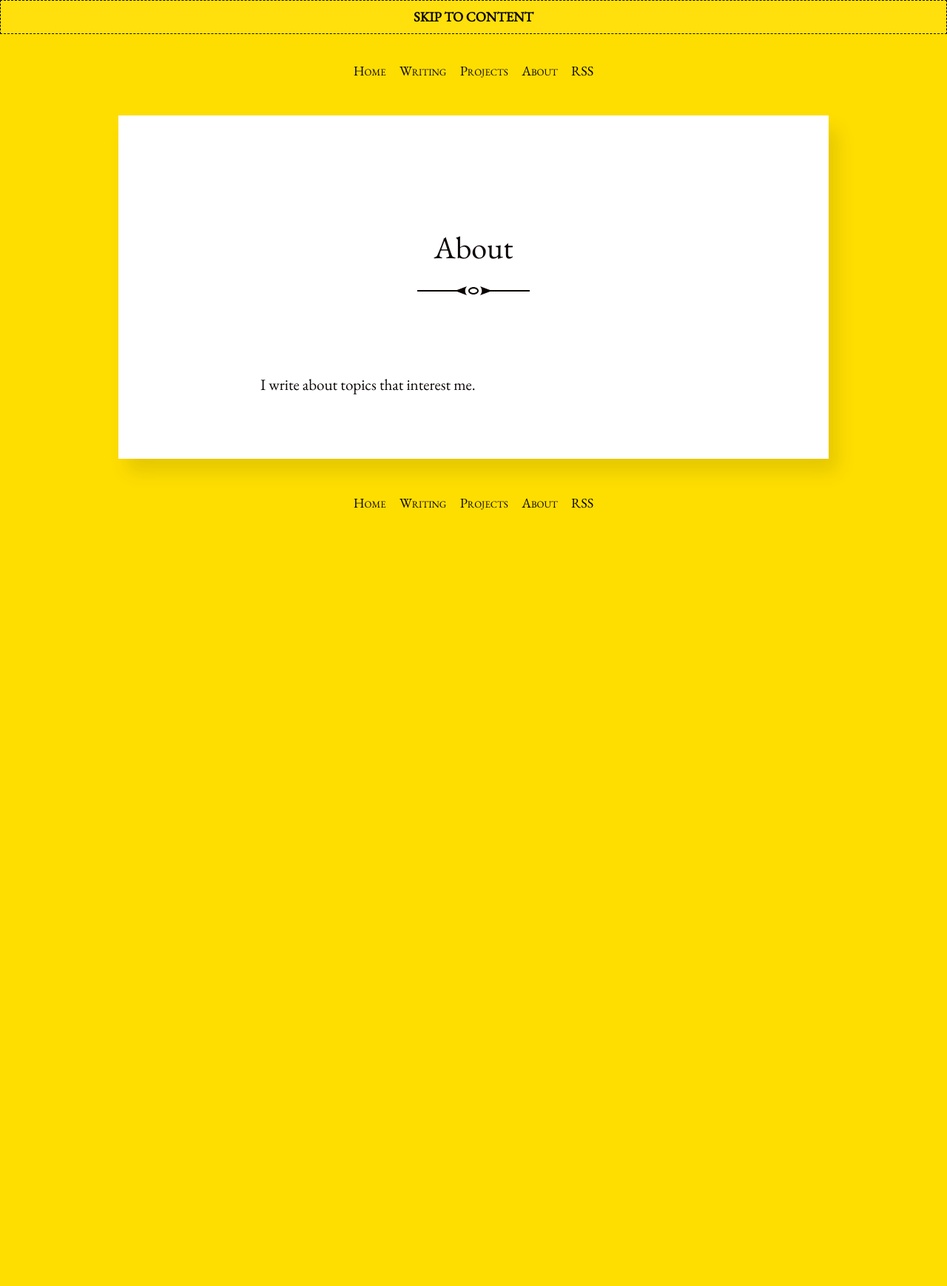
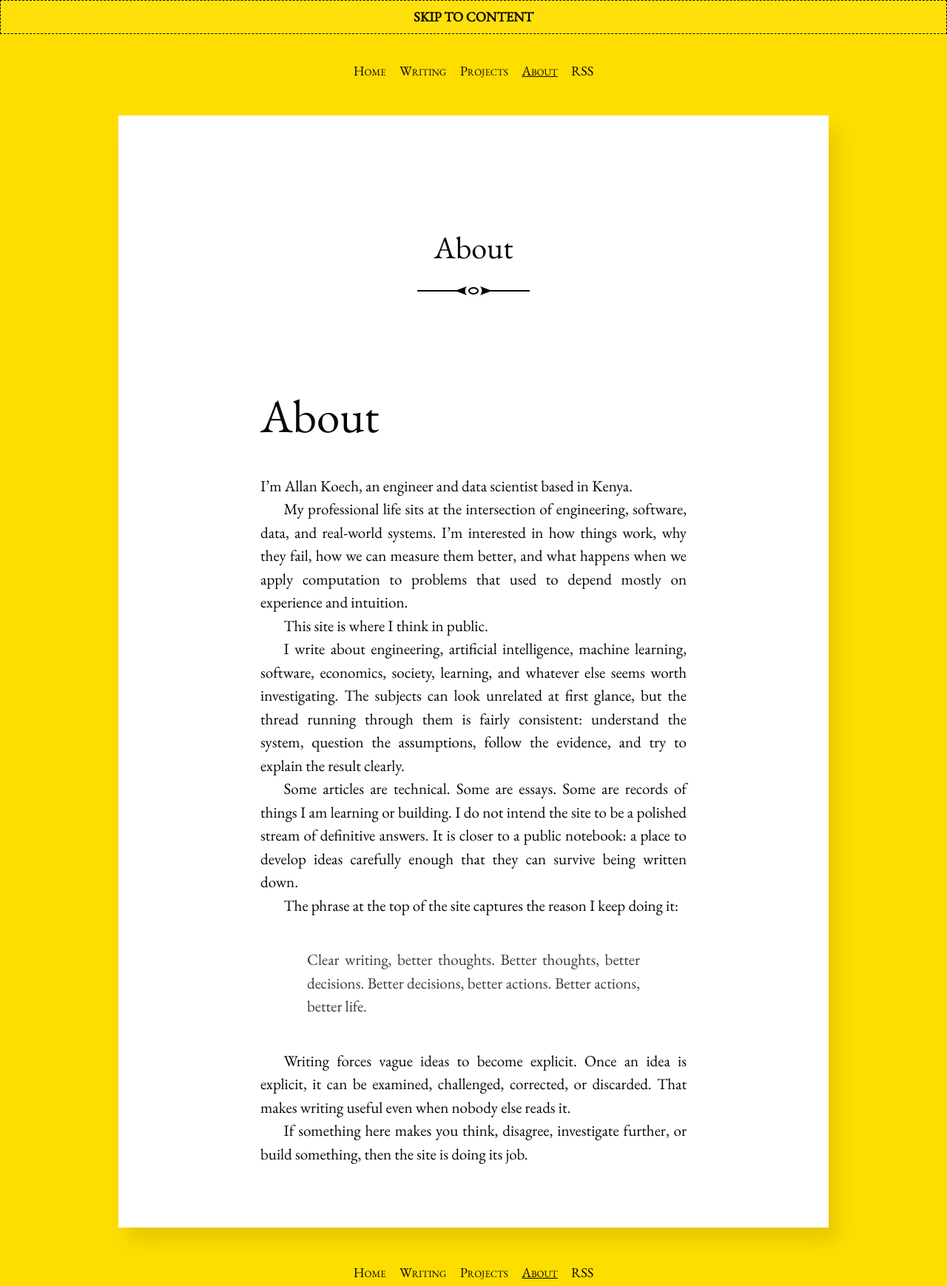
Before and after one commit to atonui/jekyll-blog, a Jekyll site: the page built from about.md, in a window 1280 px wide. Shown: the whole page at 74% size. Built offline with Jekyll 4.4.1, drawn with Linux system fonts in a browser that asks for light colours; before the commit the page ends 900 px from its top, so only the background shows below that.

Commit message:
Expand the About page

```diff
--- a/about.md
+++ b/about.md
@@ -1,6 +1,26 @@
 ---
-layout: post
+layout: page
 title: About
+permalink: /about/
+description: About Allan Koech and the ideas behind KibetKoech.com.
 ---
 
-I write about topics that interest me.
+# About
+
+I’m Allan Koech, an engineer and data scientist based in Kenya.
+
+My professional life sits at the intersection of engineering, software, data, and real-world systems. I’m interested in how things work, why they fail, how we can measure them better, and what happens when we apply computation to problems that used to depend mostly on experience and intuition.
+
+This site is where I think in public.
+
+I write about engineering, artificial intelligence, machine learning, software, economics, society, learning, and whatever else seems worth investigating. The subjects can look unrelated at first glance, but the thread running through them is fairly consistent: understand the system, question the assumptions, follow the evidence, and try to explain the result clearly.
+
+Some articles are technical. Some are essays. Some are records of things I am learning or building. I do not intend the site to be a polished stream of definitive answers. It is closer to a public notebook: a place to develop ideas carefully enough that they can survive being written down.
+
+The phrase at the top of the site captures the reason I keep doing it:
+
+> Clear writing, better thoughts. Better thoughts, better decisions. Better decisions, better actions. Better actions, better life.
+
+Writing forces vague ideas to become explicit. Once an idea is explicit, it can be examined, challenged, corrected, or discarded. That makes writing useful even when nobody else reads it.
+
+If something here makes you think, disagree, investigate further, or build something, then the site is doing its job.
```
